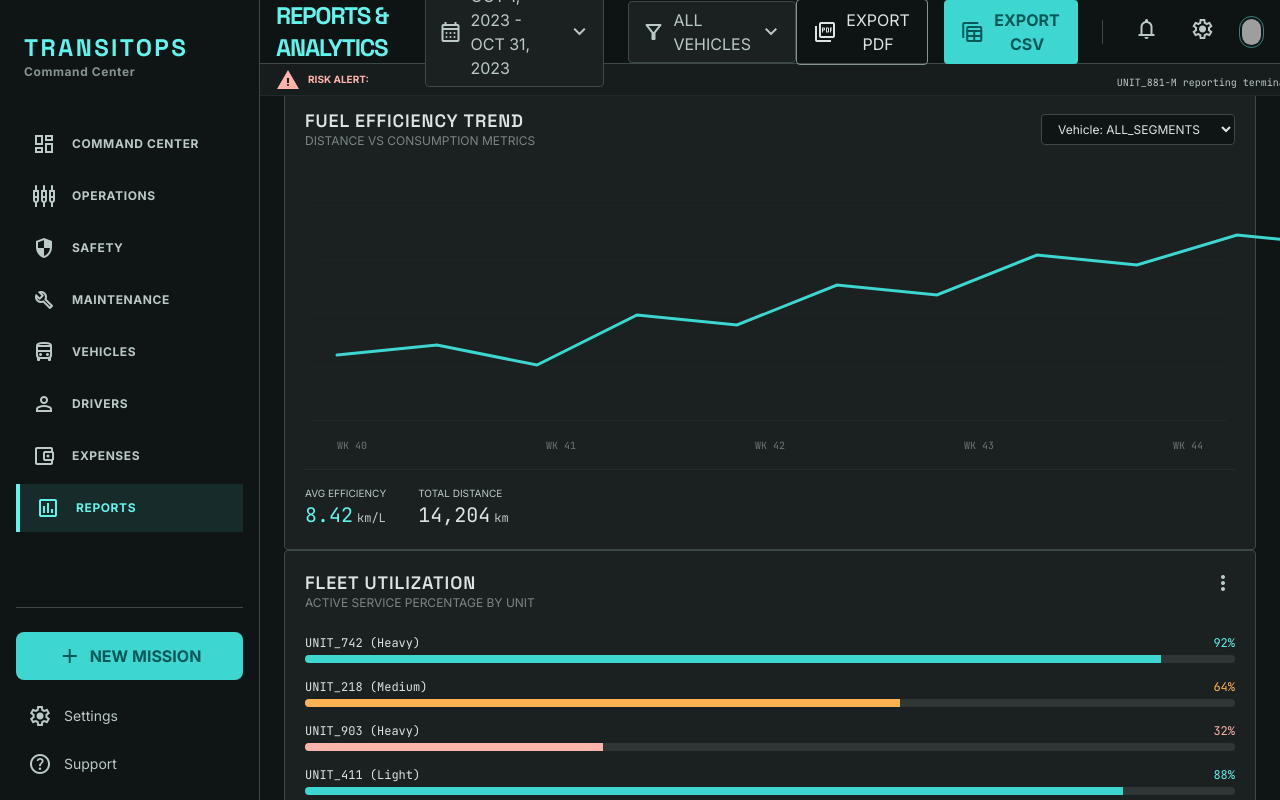
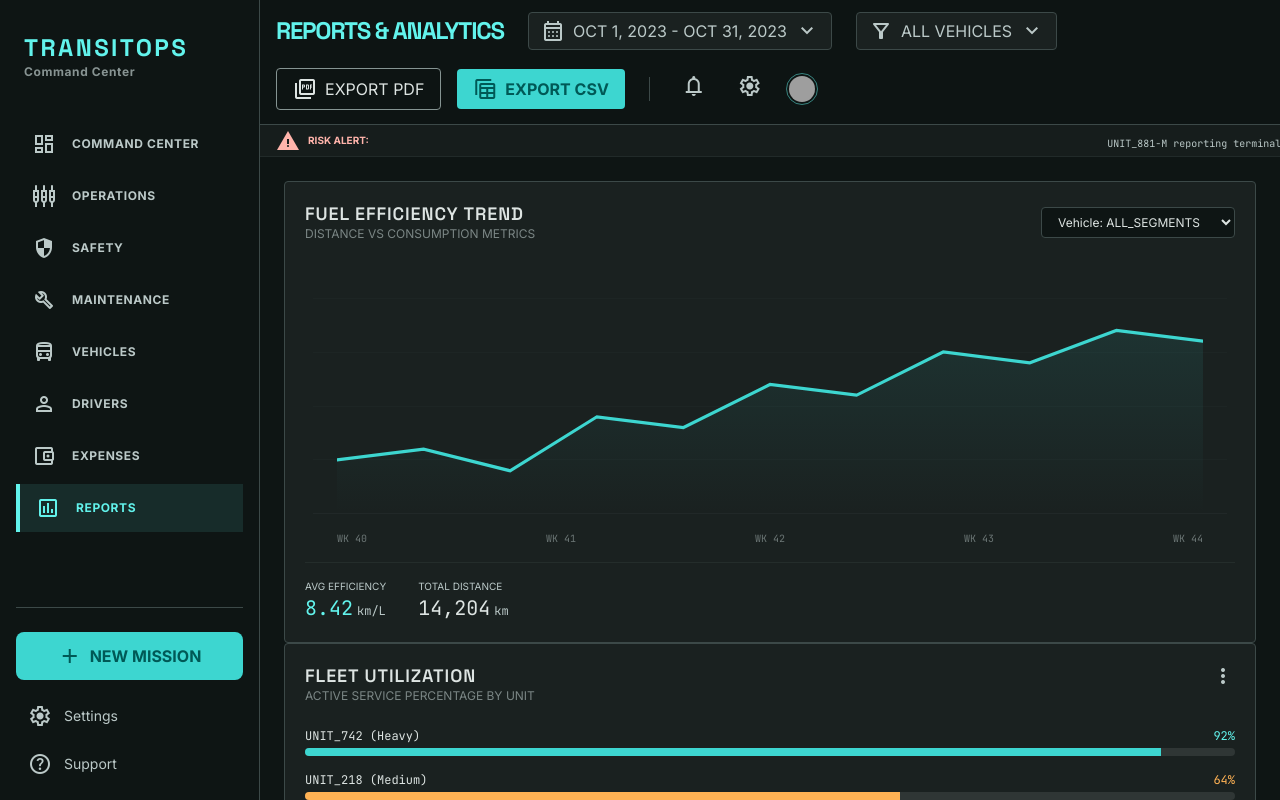
Before and after one commit to Ayyub2006/TransitOps, a React (Vite) app: page /reports in a window 1280 px wide. Shown: the top 800 px of the page. Built offline with nearby package versions, Linux system fonts and the light colour scheme; grey boxes are pictures that could not be loaded.

Commit message:
feat: implement core page modules and layout components for transit operations dashboard

```diff
--- a/src/index.css
+++ b/src/index.css
@@ -175,3 +175,4 @@ body {
 .font-mono-technical {
     font-family: 'JetBrains Mono', monospace;
 }
+/* trigger HMR */
--- a/src/pages/Drivers.jsx
+++ b/src/pages/Drivers.jsx
@@ -4,7 +4,7 @@ import Sidebar from '../components/Sidebar';
 
 export default function Drivers() {
   return (
-    <div className="flex min-h-screen overflow-x-hidden dark text-on-surface bg-background font-body-md">
+    <div className="min-h-screen overflow-x-hidden dark text-on-surface bg-background font-body-md">
 
 {/*  SideNavBar Anchor  */}
 <Sidebar />
@@ -41,7 +41,7 @@ export default function Drivers() {
 <p className="text-outline text-sm">Monitor and manage 248 registered operators across the fleet network.</p>
 </div>
 <div className="flex items-center gap-3">
-<div className="flex border border-outline-variant rounded-lg overflow-hidden mr-2">
+<div className="flex border border-outline-variant rounded-lg overflow-x-auto mr-2">
 <button className="px-3 py-2 bg-surface-container-highest text-primary flex items-center">
 <span className="material-symbols-outlined text-sm">grid_view</span>
 </button>
--- a/src/pages/Expenses.jsx
+++ b/src/pages/Expenses.jsx
@@ -4,7 +4,7 @@ import Sidebar from '../components/Sidebar';
 
 export default function Expenses() {
   return (
-    <div className="flex min-h-screen overflow-x-hidden dark text-on-surface bg-background font-body-md">
+    <div className="min-h-screen overflow-x-hidden dark text-on-surface bg-background font-body-md">
 
 {/*  SideNavBar  */}
 <Sidebar />
@@ -124,7 +124,7 @@ export default function Expenses() {
 </div>
 </div>
 {/*  Main Data Section  */}
-<div className="bg-surface-container-low border border-outline-variant rounded-xl overflow-hidden flex flex-col min-h-[600px]">
+<div className="bg-surface-container-low border border-outline-variant rounded-xl overflow-x-auto flex flex-col min-h-[600px]">
 {/*  Tabs  */}
 <div className="flex border-b border-outline-variant bg-surface-container-low/50">
 <button className="px-8 py-4 font-headline-sm text-primary border-b-2 border-primary bg-primary/5 transition-all" id="tab-fuel" onclick="switchTab('fuel')">
--- a/src/pages/Reports.jsx
+++ b/src/pages/Reports.jsx
@@ -4,33 +4,33 @@ import Sidebar from '../components/Sidebar';
 
 export default function Reports() {
   return (
-    <div className="flex min-h-screen overflow-x-hidden dark text-on-surface bg-background font-body-md">
+    <div className="min-h-screen overflow-x-hidden dark text-on-surface bg-background font-body-md">
 
 {/*  SideNavBar  */}
 <Sidebar />
 {/*  Main Content Area  */}
 <main className="ml-0 lg:ml-[var(--spacing-sidebar-width)] flex-1 flex flex-col overflow-hidden relative">
 {/*  TopNavBar  */}
-<header className="h-topbar-height w-full flex justify-between items-center px-gutter bg-surface/95 backdrop-blur-md border-b border-outline-variant z-30">
+<header className="min-h-topbar-height w-full flex flex-wrap justify-between items-center px-gutter py-3 gap-4 bg-surface/95 backdrop-blur-md border-b border-outline-variant z-30">
 <div className="flex items-center gap-6">
 <h1 className="font-headline-md text-headline-md font-bold text-primary tracking-tighter">REPORTS &amp; ANALYTICS</h1>
 <div className="hidden md:flex items-center gap-2 bg-surface-container border border-outline-variant px-3 py-1.5 rounded">
 <span className="material-symbols-outlined text-on-surface-variant text-sm">calendar_month</span>
-<span className="font-label-caps text-on-surface-variant">OCT 1, 2023 - OCT 31, 2023</span>
+<span className="font-label-caps text-on-surface-variant whitespace-nowrap">OCT 1, 2023 - OCT 31, 2023</span>
 <span className="material-symbols-outlined text-on-surface-variant text-sm">expand_more</span>
 </div>
 <div className="hidden md:flex items-center gap-2 bg-surface-container border border-outline-variant px-3 py-1.5 rounded">
 <span className="material-symbols-outlined text-on-surface-variant text-sm">filter_alt</span>
-<span className="font-label-caps text-on-surface-variant">ALL VEHICLES</span>
+<span className="font-label-caps text-on-surface-variant whitespace-nowrap">ALL VEHICLES</span>
 <span className="material-symbols-outlined text-on-surface-variant text-sm">expand_more</span>
 </div>
 </div>
 <div className="flex items-center gap-4">
-<button className="flex items-center gap-2 border border-outline px-4 py-2 rounded font-label-caps hover:bg-surface-variant/30 transition-colors">
+<button className="flex items-center gap-2 border border-outline px-4 py-2 rounded font-label-caps hover:bg-surface-variant/30 transition-colors whitespace-nowrap">
 <span className="material-symbols-outlined text-sm">picture_as_pdf</span>
                     EXPORT PDF
                 </button>
-<button className="flex items-center gap-2 bg-primary-container text-on-primary-container px-4 py-2 rounded font-label-caps font-bold hover:opacity-90 transition-opacity">
+<button className="flex items-center gap-2 bg-primary-container text-on-primary-container px-4 py-2 rounded font-label-caps font-bold hover:opacity-90 transition-opacity whitespace-nowrap">
 <span className="material-symbols-outlined text-sm">table_view</span>
                     EXPORT CSV
                 </button>
@@ -46,13 +46,25 @@ export default function Reports() {
 </div>
 </div>
 </header>
+{/*  Risk Alert Ticker (Top Bar Integration)  */}
+<div className="w-full h-8 bg-surface-container-low border-b border-outline-variant/30 flex items-center px-gutter overflow-hidden z-20 shrink-0">
+<div className="flex items-center gap-2 text-error mr-6 whitespace-nowrap">
+<span className="material-symbols-outlined text-sm" style={{fontVariationSettings: "'FILL' 1", }}>warning</span>
+<span className="font-label-caps text-[10px] font-bold">RISK ALERT:</span>
+</div>
+<div className="flex-1 whitespace-nowrap">
+<p className="font-mono-technical text-[10px] text-on-surface-variant animate-marquee inline-block">
+                    UNIT_881-M reporting terminal engine degradation. ROI potential dropping. Scheduled maintenance bypass detected. Global fuel index rising +1.2%. Strategic re-routing required for Fleet Segment C.
+                </p>
+</div>
+</div>
 {/*  Scrollable Dashboard  */}
 <div className="flex-1 overflow-y-auto p-6 custom-scrollbar">
 <div className="max-w-[1600px] mx-auto space-y-6">
 {/*  Main Grid  */}
 <div className="bento-grid">
 {/*  Fuel Efficiency Trend (6 Columns)  */}
-<div className="col-span-12 lg:col-span-7 bg-surface-container border border-outline-variant rounded p-5 flex flex-col card-glow transition-all">
+<div className="col-span-12 lg:col-span-7 bg-surface-container border border-outline-variant rounded p-5 flex flex-col card-glow transition-all overflow-hidden">
 <div className="flex justify-between items-center mb-6">
 <div>
 <h3 className="font-headline-sm text-headline-sm text-on-surface uppercase tracking-wider">Fuel Efficiency Trend</h3>
@@ -75,14 +87,14 @@ export default function Reports() {
 </div>
 {/*  Simple Line Chart Representation  */}
 <div className="absolute inset-0 p-8 flex items-center">
-<svg className="w-full h-full overflow-visible" preserveaspectratio="none" viewbox="0 0 1000 200">
-<path d="M0,150 L100,140 L200,160 L300,110 L400,120 L500,80 L600,90 L700,50 L800,60 L900,30 L1000,40" fill="none" stroke="#3dd6d0" stroke-linecap="round" strokeWidth="3"></path>
+<svg className="w-full h-full overflow-hidden" preserveAspectRatio="none" viewBox="0 0 1000 200">
+<path d="M0,150 L100,140 L200,160 L300,110 L400,120 L500,80 L600,90 L700,50 L800,60 L900,30 L1000,40" fill="none" stroke="#3dd6d0" strokeLinecap="round" strokeWidth="3"></path>
 <path d="M0,150 L100,140 L200,160 L300,110 L400,120 L500,80 L600,90 L700,50 L800,60 L900,30 L1000,40 L1000,200 L0,200 Z" fill="url(#cyan-gradient)" opacity="0.1"></path>
 <defs>
-<lineargradient id="cyan-gradient" x1="0" x2="0" y1="0" y2="1">
-<stop offset="0%" stop-color="#3dd6d0"></stop>
-<stop offset="100%" stop-color="#3dd6d0" stop-opacity="0"></stop>
-</lineargradient>
+<linearGradient id="cyan-gradient" x1="0" x2="0" y1="0" y2="1">
+<stop offset="0%" stopColor="#3dd6d0"></stop>
+<stop offset="100%" stopColor="#3dd6d0" stopOpacity="0"></stop>
+</linearGradient>
 </defs>
 </svg>
 </div>
@@ -329,18 +341,7 @@ export default function Reports() {
 </footer>
 </div>
 </div>
-{/*  Risk Alert Ticker (Top Bar Integration)  */}
-<div className="absolute top-[64px] left-0 w-full h-8 bg-surface-container-low border-b border-outline-variant/30 flex items-center px-gutter overflow-hidden z-20">
-<div className="flex items-center gap-2 text-error mr-6 whitespace-nowrap">
-<span className="material-symbols-outlined text-sm" style={{fontVariationSettings: "'FILL' 1", }}>warning</span>
-<span className="font-label-caps text-[10px] font-bold">RISK ALERT:</span>
-</div>
-<div className="flex-1 whitespace-nowrap">
-<p className="font-mono-technical text-[10px] text-on-surface-variant animate-marquee inline-block">
-                    UNIT_881-M reporting terminal engine degradation. ROI potential dropping. Scheduled maintenance bypass detected. Global fuel index rising +1.2%. Strategic re-routing required for Fleet Segment C.
-                </p>
-</div>
-</div>
+
 </main>
 <style dangerouslySetInnerHTML={{ __html: `\n@keyframes marquee {
             0% { transform: translateX(100%); }
--- a/src/pages/Risk.jsx
+++ b/src/pages/Risk.jsx
@@ -4,7 +4,7 @@ import Sidebar from '../components/Sidebar';
 
 export default function Risk() {
   return (
-    <div className="flex min-h-screen overflow-x-hidden dark text-on-surface bg-background font-body-md">
+    <div className="min-h-screen overflow-x-hidden dark text-on-surface bg-background font-body-md">
 
 {/*  SideNavBar (Authority: JSON & Style Guidance)  */}
 <Sidebar />
@@ -76,7 +76,7 @@ export default function Risk() {
 </div>
 </section>
 {/*  Risk Entities List  */}
-<section className="flex-1 glass-panel rounded-lg overflow-hidden flex flex-col">
+<section className="flex-1 glass-panel rounded-lg overflow-x-auto flex flex-col">
 <div className="p-4 border-b border-outline-variant bg-surface-container-low flex justify-between items-center">
 <h3 className="font-label-caps text-label-caps text-white uppercase">Highest Risk Entities (Ranked)</h3>
 <div className="flex gap-2">
@@ -241,7 +241,7 @@ export default function Risk() {
                     </button>
 </section>
 {/*  Mini Map / Insight Card  */}
-<section className="flex-1 glass-panel rounded-lg overflow-hidden relative">
+<section className="flex-1 glass-panel rounded-lg overflow-x-auto relative">
 <div className="absolute inset-0 bg-cover bg-center opacity-40 grayscale group-hover:grayscale-0 transition-all duration-700" data-alt="A dark, stylized tactical map of a metropolitan city with glowing teal lines representing bus routes and vehicle traffic flow. The map has a high-contrast blueprint aesthetic with technical grid overlays and pinpoint markers showing current vehicle locations. The lighting is low-key, emphasizing the neon-cyan data points." style={{backgroundImage: "url('https", }}></div>
 <div className="relative z-10 p-6 flex flex-col h-full">
 <h4 className="font-label-caps text-label-caps text-white uppercase mb-1">Geospatial Risk Cluster</h4>
--- a/src/pages/Trips.jsx
+++ b/src/pages/Trips.jsx
@@ -4,7 +4,7 @@ import Sidebar from '../components/Sidebar';
 
 export default function Trips() {
   return (
-    <div className="flex min-h-screen overflow-x-hidden dark text-on-surface bg-background font-body-md">
+    <div className="min-h-screen overflow-x-hidden dark text-on-surface bg-background font-body-md">
 
 {/*  Sidebar Navigation  */}
 <Sidebar />
```
Also changed, not shown: src/pages/Dashboard.jsx (+4 -4 lines), src/pages/Maintenance.jsx (+9 -7 lines), src/pages/Registry.jsx (+8 -6 lines).
